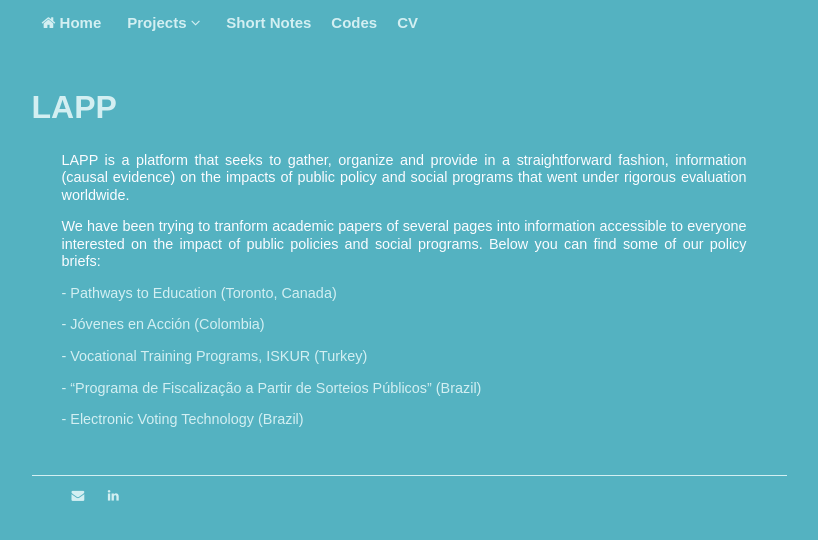
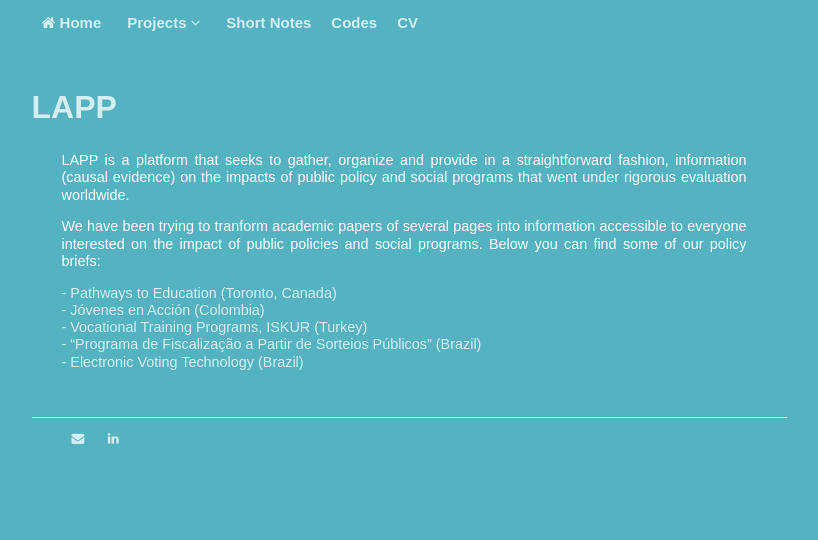
Before and after one commit to michelszklo/michelszklo.github.io, a Jekyll site: the page built from lapp_projects.html, in a window 1280 px wide. Shown: the top 540 px of the page, without its empty margins (231-1049 px from the left). Built offline with Jekyll 4.4.1, drawn with Linux system fonts in a browser that asks for light colours.

Commit message:
line break
switched itens long breaks for line breaks <br>

```diff
--- a/lapp_projects.html
+++ b/lapp_projects.html
@@ -6,10 +6,6 @@ title: LAPP
 	<h2><a href="http://lapp.org.br" target="_blank">LAPP</a></h2>
 	<p style="padding-left: 30px; text-align: justify;">LAPP is a platform that seeks to gather, organize and provide in a straightforward fashion, information (causal evidence) on the impacts of public policy and social programs that went under rigorous evaluation worldwide.</p>
 	<p style="padding-left: 30px; text-align: justify;">We have been trying to tranform academic papers of several pages into information accessible to everyone interested on the impact of public policies and social programs. Below you can find some of our policy briefs:</p>
-	<p style="padding-left: 30px; "><a href="https://michelszklo.github.io/briefs/EDUC_CS_Pathways (en).pdf" target="_blank">- Pathways to Education (Toronto, Canada)</a></p>
-	<p style="padding-left: 30px;"><a href="https://michelszklo.github.io/briefs/LM&W_CS_JeA (en).pdf" target="_blank">- Jóvenes en Acción (Colombia)</a></p>
-	<p style="padding-left: 30px;"><a href="https://michelszklo.github.io/briefs/LM&W_CS_ISKUR (en).pdf" target="_blank">- Vocational Training Programs, ISKUR (Turkey)</a></p>
-	<p style="padding-left: 30px;"><a href="https://michelszklo.github.io/briefs/P&G_CS_CGU (en)" target="_blank">- “Programa de Fiscalização a Partir de Sorteios Públicos” (Brazil)</a></p>
-	<p style="padding-left: 30px;"><a href="https://michelszklo.github.io/briefs/P&G_CS_EVT (en)" target="_blank">- Electronic Voting Technology (Brazil)</a></p>
+	<p style="padding-left: 30px; "><a href="https://michelszklo.github.io/briefs/EDUC_CS_Pathways (en).pdf" target="_blank">- Pathways to Education (Toronto, Canada)</a><br><a href="https://michelszklo.github.io/briefs/LM&W_CS_JeA (en).pdf" target="_blank">- Jóvenes en Acción (Colombia)</a><br><a href="https://michelszklo.github.io/briefs/LM&W_CS_ISKUR (en).pdf" target="_blank">- Vocational Training Programs, ISKUR (Turkey)</a><br><a href="https://michelszklo.github.io/briefs/P&G_CS_CGU (en)" target="_blank">- “Programa de Fiscalização a Partir de Sorteios Públicos” (Brazil)</a><br><a href="https://michelszklo.github.io/briefs/P&G_CS_EVT (en)" target="_blank">- Electronic Voting Technology (Brazil)</a></p>
   	<p>&nbsp;</p>
 </div><!-- /.blurb -->
```
